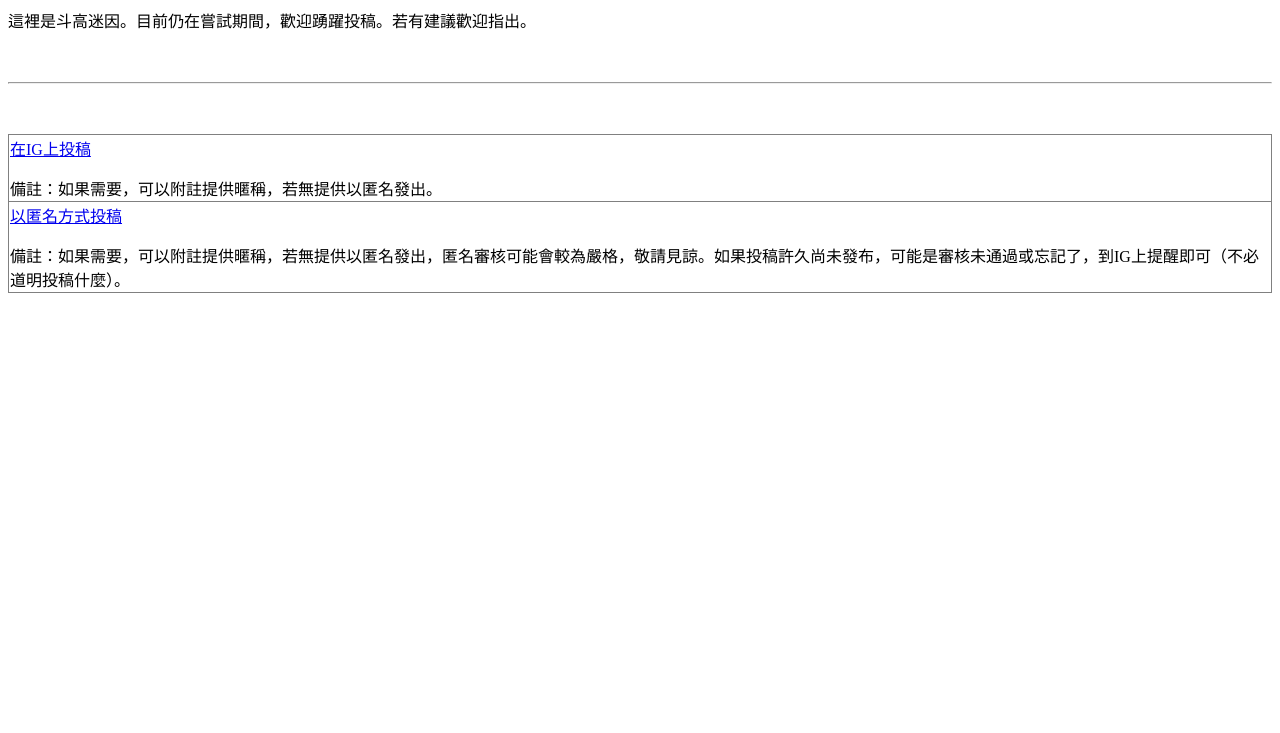
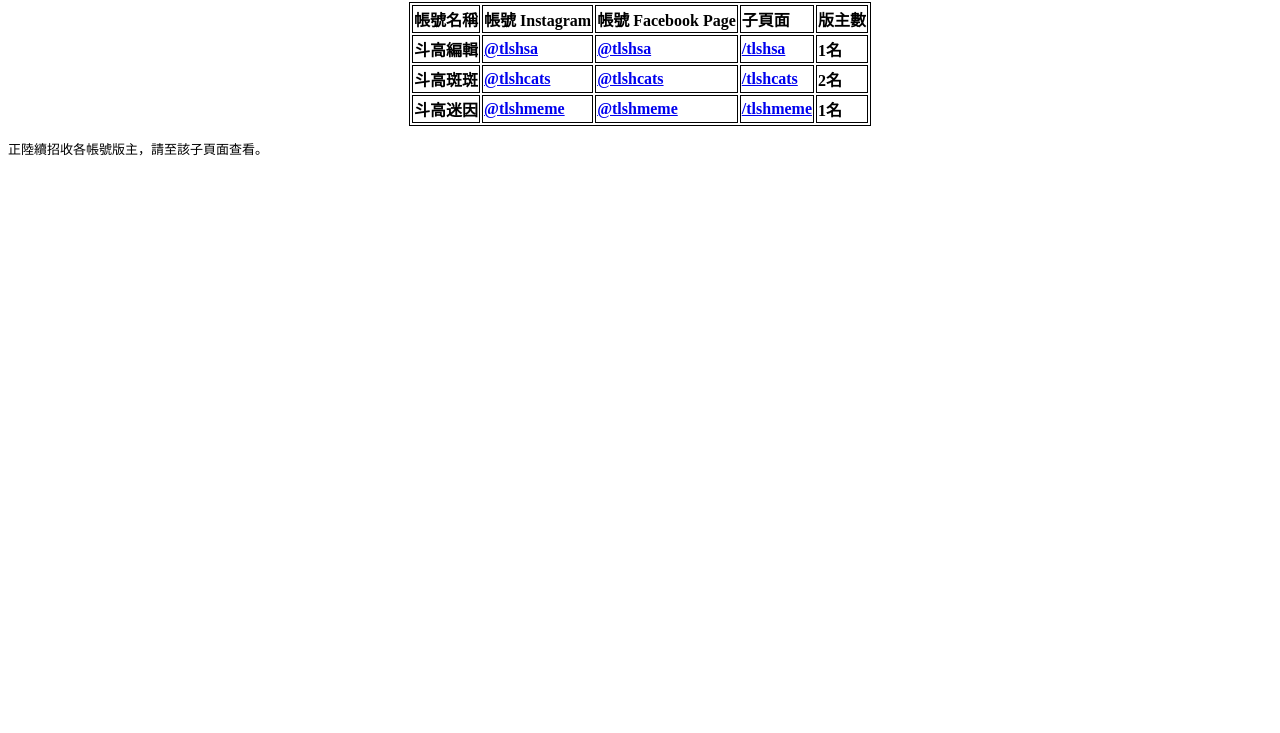
Before and after one commit to 5w0/tlsh, a plain HTML site: page index.html in a window 1280 px wide. Shown: the part 67-800 px from the top of the page. Drawn offline with Linux system fonts and the light colour scheme.

Commit message:
Added New Website

```diff
--- /dev/null
+++ b/css/mainpage.css
@@ -0,0 +1,7 @@
+/* CSS Document */
+
+table.infobox, th.infobox, td.infobox{
+  border: 1px solid black;
+	margin: auto;
+	text-align: left
+}
--- a/index.html
+++ b/index.html
@@ -1,30 +1,70 @@
+<!DOCTYPE html>
+
 <html>
+
   <head>
+
     <meta charset="utf-8">
-    <title>tlshmeme 選單</title>
+    <title>斗高社群 TLSH Community</title>
+	<link rel="stylesheet" type="text/css" href="/css/mainpage.css">
+
   </head>
   <body>
-<h1><strong>你好！</strong></h1>
-<p>這裡是斗高迷因。目前仍在嘗試期間，歡迎踴躍投稿。若有建議歡迎指出。</p>
-<p>&nbsp;</p>
-<hr />
-<p>&nbsp;</p>
-<table style="border-collapse: collapse; width: 100%;" border="1">
-<tbody>
-<tr>
-<td style="width: 50%;">
-<p><a href="https://instagram.com/tlshmeme">在IG上投稿</a></p>
-<p>備註：如果需要，可以附註提供暱稱，若無提供以匿名發出。</p>
-</td>
-</tr>
-<tr>
-<td style="width: 50%;">
-<p><a href="https://forms.gle/3yRTvqEcftNkdnQr6">以匿名方式投稿</a></p>
-<p>備註：如果需要，可以附註提供暱稱，若無提供以匿名發出，匿名審核可能會較為嚴格，敬請見諒。如果投稿許久尚未發布，可能是審核未通過或忘記了，到IG上提醒即可（不必道明投稿什麼）。</p>
-</td>
-</tr>
-</tbody>
-</table>
-<p>&nbsp;</p>
+
+<p style="text-align: center;font-size: 20px">斗高社群 帳號</p>
+
+	  <table class="infobox">
+
+	  <tr class="infobox">
+
+	  	<th class="infobox">帳號名稱</th>
+	  	<th class="infobox">帳號 Instagram</th>
+		<th class="infobox">帳號 Facebook Page</th>
+		<th class="infobox">子頁面</th>
+		<th class="infobox">版主數</th>
+
+		</tr>
+
+	  <tr class="infobox">
+
+			  <!--斗高編輯-->
+
+		<th class="infobox">斗高編輯</th>
+		<th class="infobox"> <a href="https://instagram.com/tlshsa">@tlshsa</a> </th>
+		<th class="infobox"> <a href="https://facebook.com/tlshsa">@tlshsa</a> </th>
+		<th class="infobox"> <a href="/sa">/tlshsa</a> </th>
+		<th class="infobox">1名</th>
+
+		</tr>
+
+	  <tr class="infobox">
+
+			  <!--斗高斑斑-->
+
+		<th class="infobox">斗高斑斑</th>
+		<th class="infobox"> <a href="https://instagram.com/tlshcats">@tlshcats</a> </th>
+		<th class="infobox"> <a href="https://facebook.com/tlshcats">@tlshcats</a> </th>
+		<th class="infobox"> <a href="/cats">/tlshcats</a> </th>
+		<th class="infobox">2名</th>
+
+		</tr>
+
+	  <tr class="infobox">
+
+			  <!--斗高迷因-->
+
+		<th class="infobox">斗高迷因</th>
+		<th class="infobox"> <a href="https://instagram.com/tlshmeme">@tlshmeme</a> </th>
+		<th class="infobox"> <a href="https://facebook.com/tlshmeme">@tlshmeme</a> </th>
+		<th class="infobox"> <a href="/meme">/tlshmeme</a> </th>
+		<th class="infobox">1名</th>
+
+		</tr>
+
+
+		  </table>
+
+	  <p style="text-align: left;font-size: 13px">正陸續招收各帳號版主，請至該子頁面查看。</p>
+
   </body>
 </html>
```
Also changed, not shown: cats/index.html (added, +34 -0 lines), meme/index.html (added, +34 -0 lines), sa/index.html (added, +34 -0 lines).
